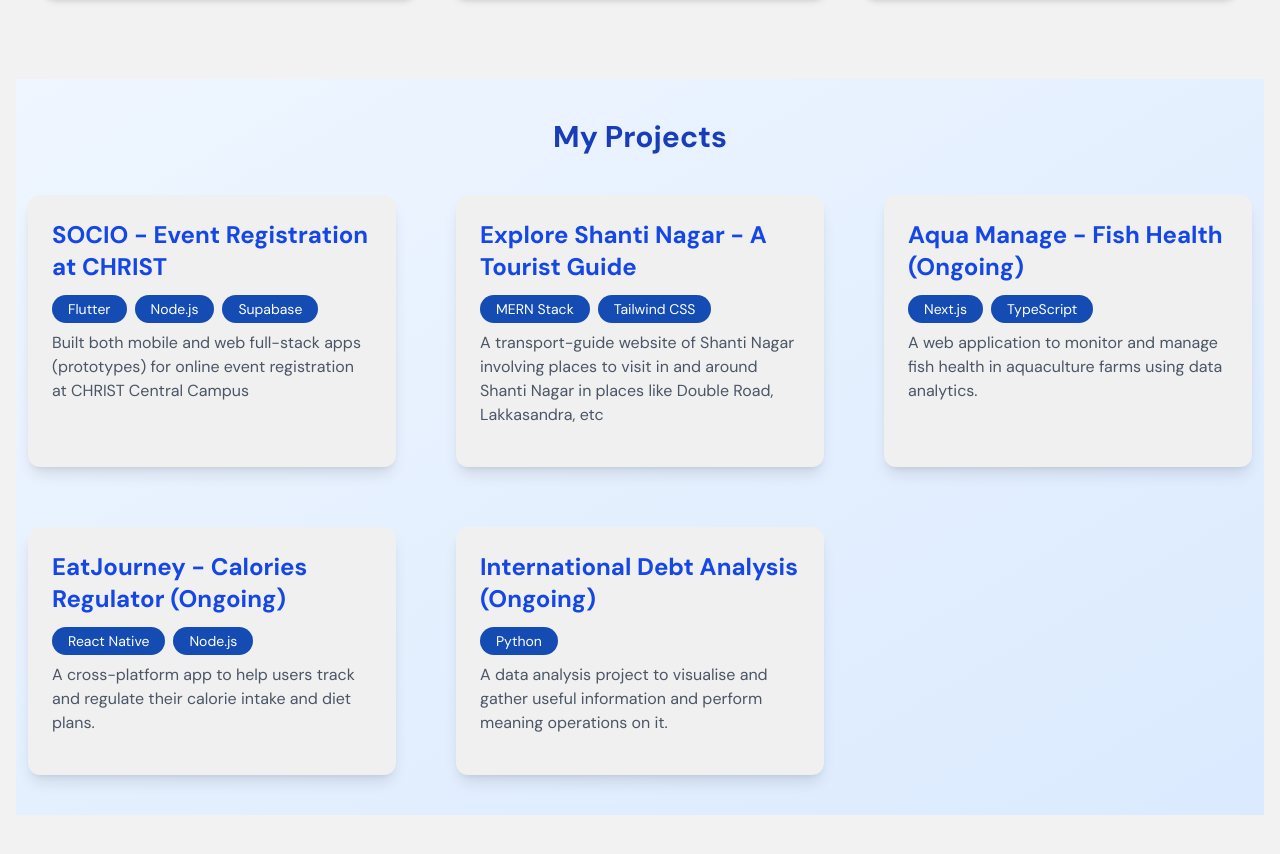
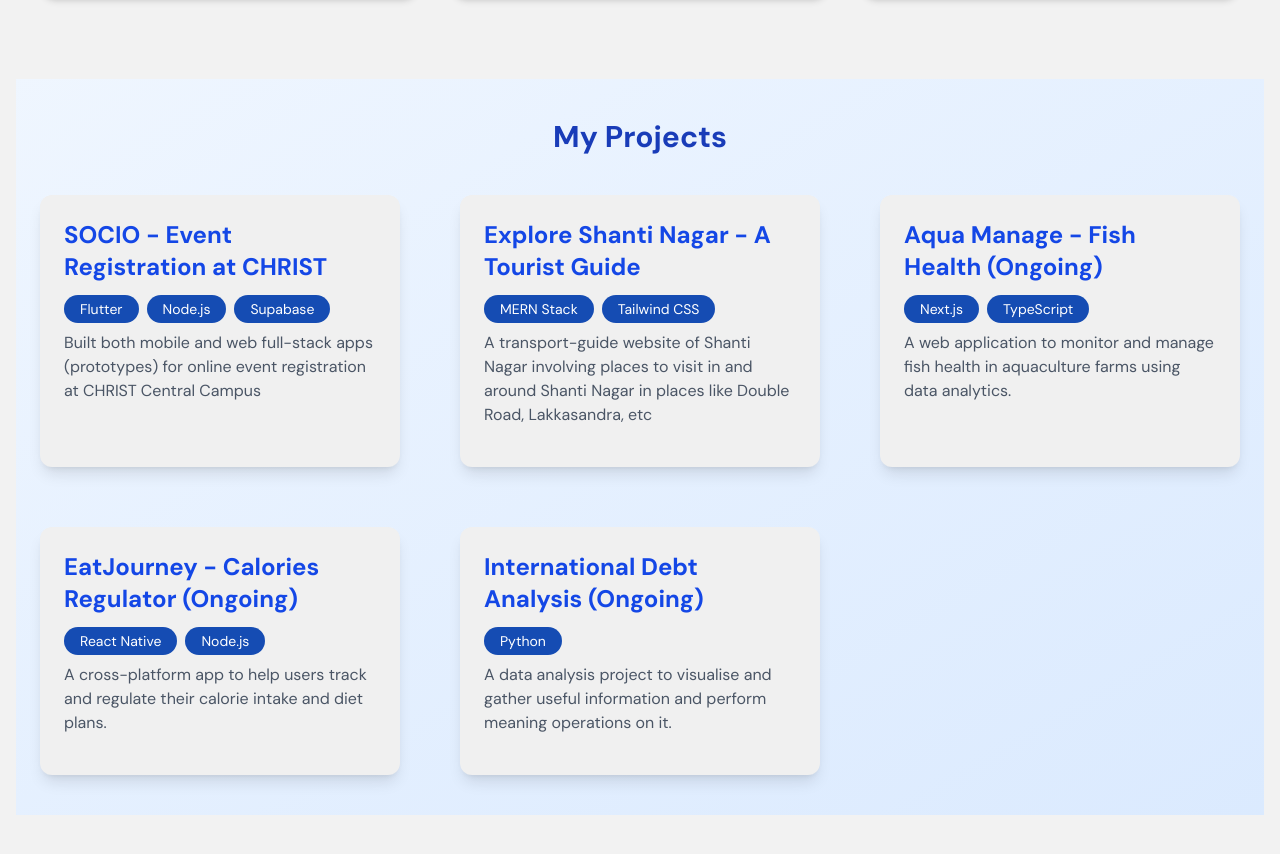
Before and after one commit to SimonCalvinS1/my-portfolio, a React (Vite) app: page / in a window 1280 px wide. Shown: the part 1942-2796 px from the top of the page. Built offline with nearby package versions, Linux system fonts and the light colour scheme.

Commit message:
change extrabold to semibold and fix px-value

```diff
--- a/src/components/AboutMe.jsx
+++ b/src/components/AboutMe.jsx
@@ -10,7 +10,7 @@
       <div className="mx-auto px-6">
         {/* Section Title */}
         <div className="text-center mb-12">
-          <h1 className="text-4xl font-extrabold text-blue-800 mb-3">About Me</h1>
+          <h1 className="text-4xl font-semibold text-blue-800 mb-3">About Me</h1>
           <p className="text-gray-600 text-lg max-w-3xl mx-auto">
             A quick glance at who I am, what I do, and the skills I bring to the table.
           </p>
--- a/src/components/Experience.jsx
+++ b/src/components/Experience.jsx
@@ -22,7 +22,7 @@
       <div className="max-w-6xl mx-auto px-6">
         {/* Header */}
         <header className="text-center mb-12">
-          <h2 className="text-4xl font-extrabold text-blue-700 mb-3 tracking-tight">
+          <h2 className="text-4xl font-semibold text-blue-700 mb-3 tracking-tight">
             Professional Experience
           </h2>
           <p className="text-gray-600 text-lg">
--- a/src/components/Projects.jsx
+++ b/src/components/Projects.jsx
@@ -41,7 +41,7 @@
 
     return (
     <section className="py-10 bg-gradient-to-br from-blue-50 to-blue-100"> {/* Added margin bottom */}
-      <div className="mx-auto px-3">
+      <div className="mx-auto px-6">
         <header className="text-3xl text-center text-blue-800 font-semibold mb-4">My Projects</header>
         <br />
         <div className="grid grid-cols-1 md:grid-cols-2 lg:grid-cols-3 gap-15">
```
